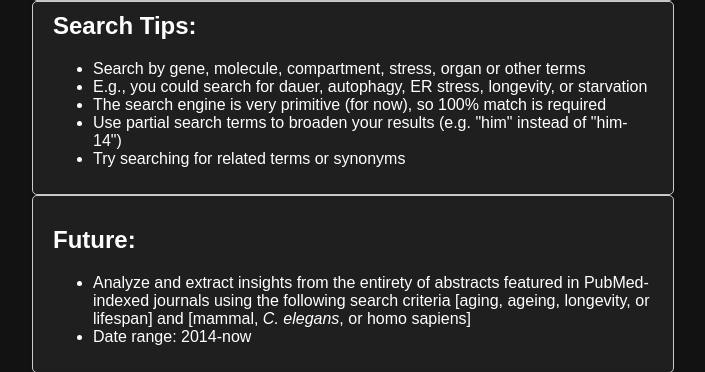
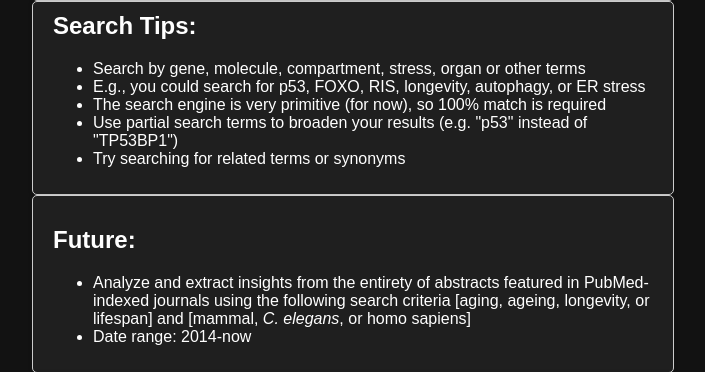
Before and after one commit to g-tibo/agingconnectome, a Flask app: template templates/index.html in a window 1280 px wide. Shown: the part 976-1348 px from the top of the page, without its empty margins (287-992 px from the left). Run offline with Flask 2, Linux system fonts and the light colour scheme; the template is opened without the code that fills it, so the values that code supplies are empty; parts of the project's set-up code (start-up, migrations or seed data) failed here and were passed over.

Commit message:
Update index.html

```diff
--- a/templates/index.html
+++ b/templates/index.html
@@ -233,9 +233,9 @@ form, .stats, .search-tips, .future {
       <h2>Search Tips:</h2>
       <ul>
         <li>Search by gene, molecule, compartment, stress, organ or other terms</li>
-		<li>E.g., you could search for dauer, autophagy, ER stress, longevity, or starvation</li>
+		<li>E.g., you could search for p53, FOXO, RIS, longevity, autophagy, or ER stress</li>
 		<li>The search engine is very primitive (for now), so 100% match is required</li>
-        <li>Use partial search terms to broaden your results (e.g. "him" instead of "him-14")</li>
+        <li>Use partial search terms to broaden your results (e.g. "p53" instead of "TP53BP1")</li>
         <li>Try searching for related terms or synonyms</li>
       </ul>
     </div>
```
